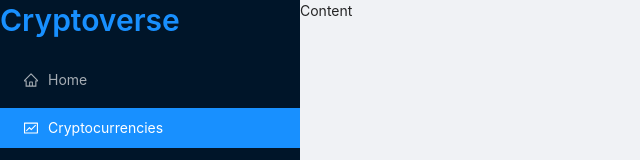
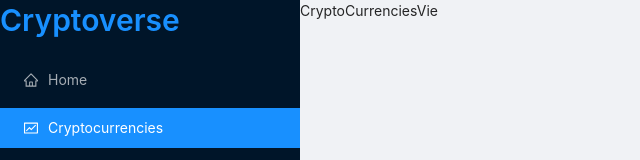
Before and after one commit to theobroma/cryptoverse-antd, a React (Create React App) app: page / in a window 1280 px wide. Both pictures are taken after a click on the item "Cryptocurrencies". Shown: the top 160 px of the page, without its empty margins (0-640 px from the left). Built offline with nearby package versions, Linux system fonts and the light colour scheme.

Commit message:
switch routes

```diff
--- a/src/#/AppContainer.tsx
+++ b/src/#/AppContainer.tsx
@@ -1,11 +1,36 @@
-import React from 'react';
-import { Switch, Route, Link } from 'react-router-dom';
+import React, { lazy, Suspense } from 'react';
+import { Switch, Route, Link, Redirect } from 'react-router-dom';
 import { Layout, Typography, Space } from 'antd';
-import { Navbar } from '../@components';
+import { LoadingPage, Navbar } from '../@components';
+import { IRoute, ROUTES } from '../@types';
+
+const MIN_LAZY_DELAY = 300;
+
+const CryptoСurrenciesView = lazy(async () => {
+  const [moduleExports] = await Promise.all([
+    import(
+      /* webpackChunkName: "CryptoСurrenciesView" */ '../@views/CryptoСurrenciesView'
+    ),
+    new Promise((resolve) => setTimeout(resolve, MIN_LAZY_DELAY)),
+  ]);
+  return moduleExports;
+});
 
 // import { Exchanges, Homepage, News, Cryptocurrencies, CryptoDetails, Navbar } from './components';
-// import './App.css';
 const { Header, Footer, Sider, Content } = Layout;
+
+export const APP_MAIN_ROUTES: IRoute[] = [
+  // {
+  //   component: HomeView,
+  //   path: ROUTES.ROOT,
+  //   exact: true,
+  // },
+  {
+    component: CryptoСurrenciesView,
+    path: ROUTES.CRYPTOCURRENCIES,
+    exact: true,
+  },
+];
 
 const App = () => (
   <div className="app">
@@ -15,7 +40,18 @@ const App = () => (
       </Sider>
       <Layout>
         {/* <Header>Header</Header> */}
-        <Content>Content</Content>
+        {/* ROUTES */}
+        <Suspense fallback={<LoadingPage />}>
+          <Switch>
+            <Redirect from="/index.html" to="/" exact />
+            {APP_MAIN_ROUTES.map((route: IRoute) => (
+              <Route key={route.path} {...route} />
+            ))}
+            {/* <Route component={Page404View} /> */}
+          </Switch>
+        </Suspense>
+        {/* / ROUTES */}
+        {/* <Content>Content</Content> */}
         <Footer>Footer</Footer>
       </Layout>
     </Layout>
--- /dev/null
+++ b/src/@components/UI/LoadingPage/LoadingPage.tsx
@@ -0,0 +1,6 @@
+import React from 'react';
+
+export const LoadingPage: React.FC = () => {
+  return <div>Loading...</div>;
+};
+export default LoadingPage;
--- a/src/@components/index.ts
+++ b/src/@components/index.ts
@@ -1 +1,2 @@
 export { default as Navbar } from './Navbar/Navbar';
+export { default as LoadingPage } from './UI/LoadingPage/LoadingPage';
--- a/src/@views/CryptoСurrenciesView/CryptoСurrenciesView.tsx
+++ b/src/@views/CryptoСurrenciesView/CryptoСurrenciesView.tsx
@@ -1,10 +1,11 @@
+import { Content } from 'antd/lib/layout/layout';
 import React from 'react';
 
 const CryptoСurrenciesView: React.FC = () => {
   return (
-    <div>
-      <span>CryptoСurrenciesView</span>
-    </div>
+    <Content>
+      <span>CryptoСurrenciesVie</span>
+    </Content>
   );
 };
 
```
